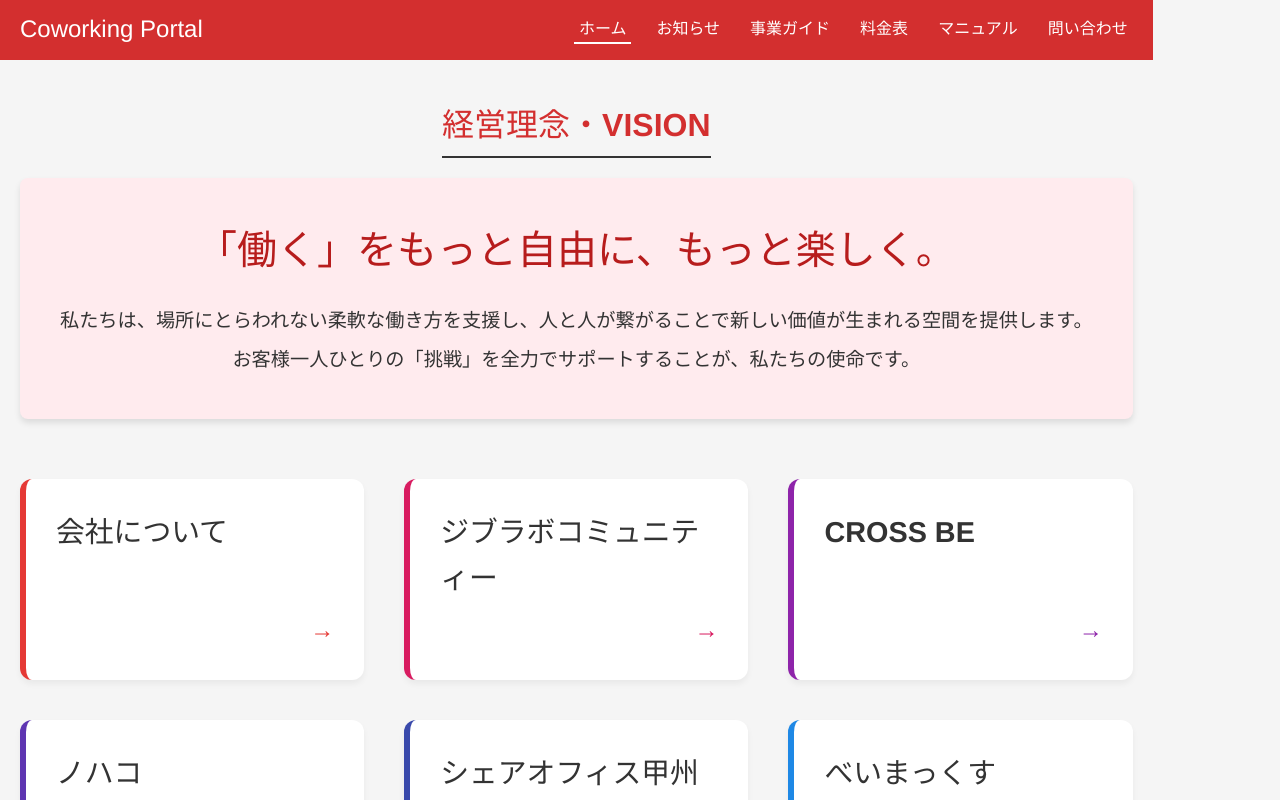
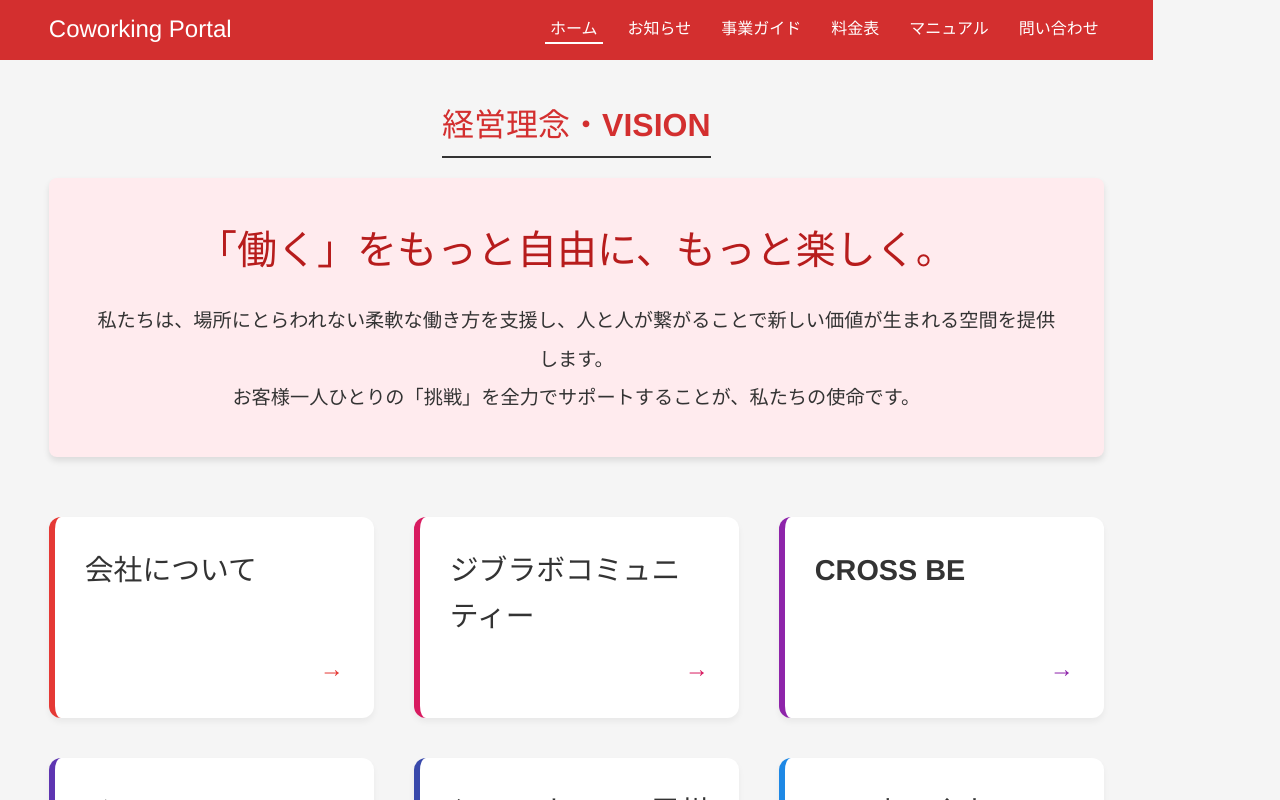
Before and after one commit to shunmum/jibulabo_Company-Portal, a React (Vite) app: page / in a window 1280 px wide. Shown: the top 800 px of the page. Built offline with nearby package versions, Linux system fonts and the light colour scheme.

Commit message:
Fix: Widen container to remove excess right whitespace

```diff
--- a/src/styles/global.css
+++ b/src/styles/global.css
@@ -42,8 +42,8 @@ ul {
 
 /* Utilities */
 .container {
-  max-width: 1280px;
-  /* Increased from 1200px */
+  max-width: 95%;
+  /* Responsive width to fill screen and reduce side whitespace */
   margin: 0 auto;
   padding: 0 20px;
 }
@@ -94,6 +94,7 @@ ul {
     display: none;
   }
 }
+
 /* Navigation Grid with Container Queries */
 .nav-container-wrapper {
   container-type: inline-size;
```
